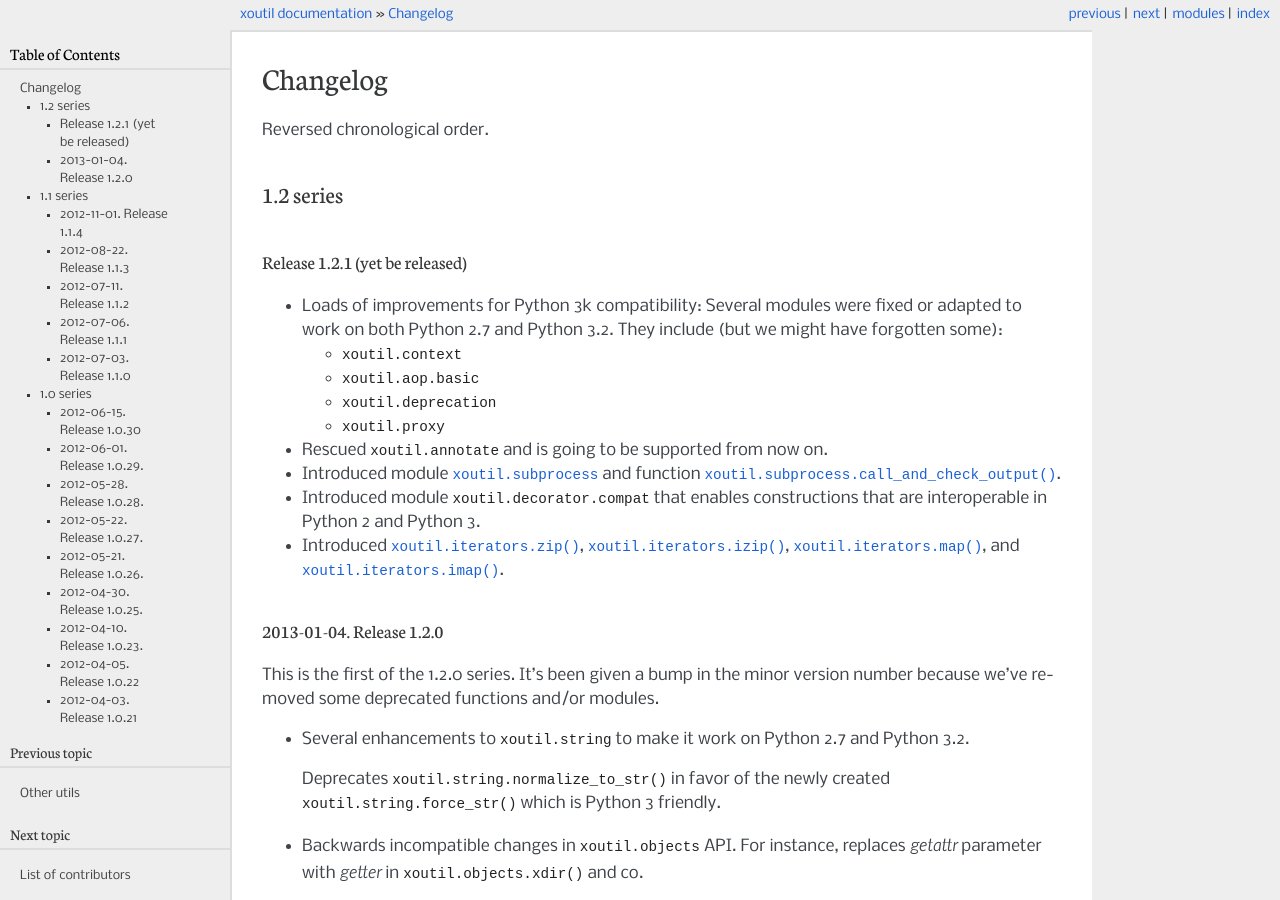
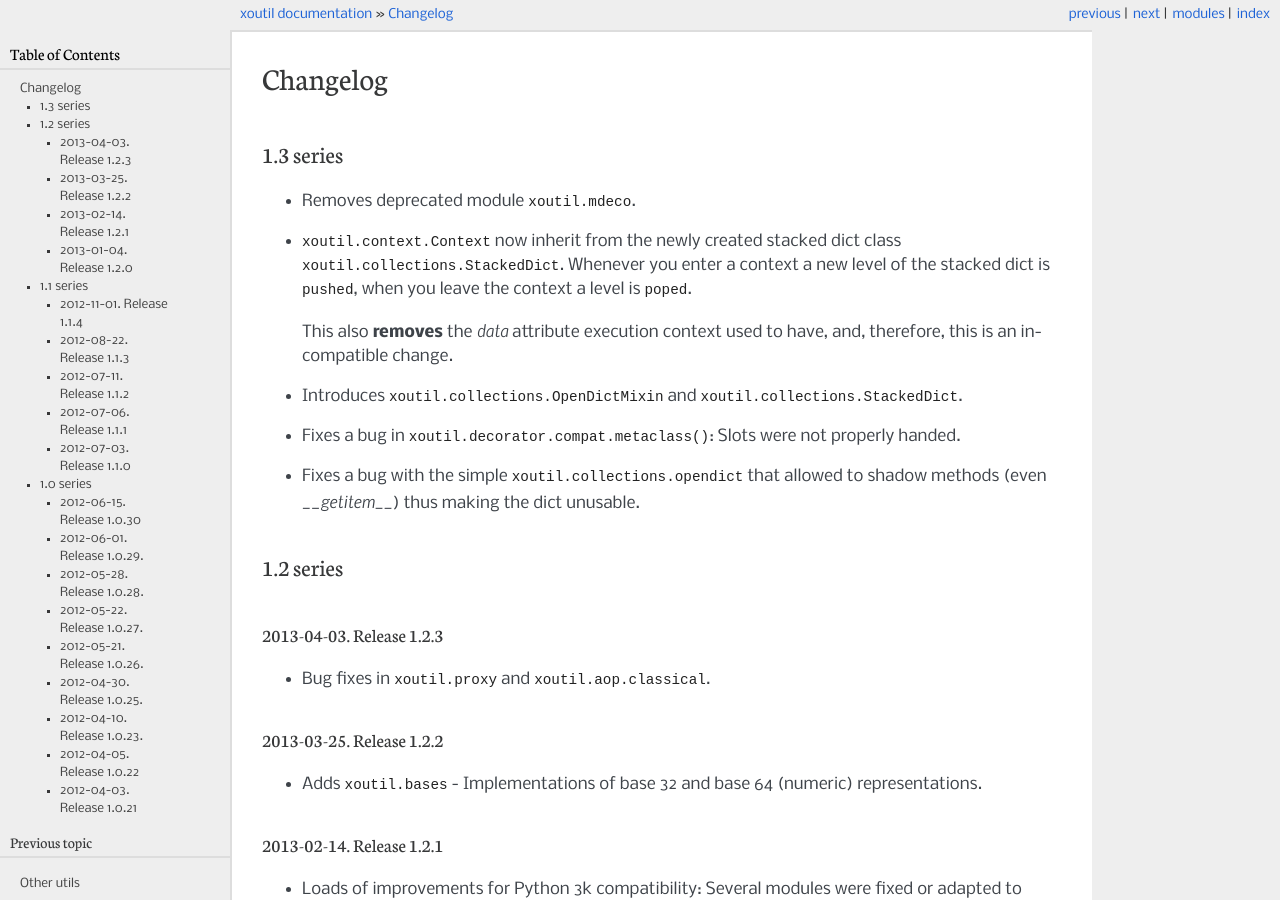
Before and after one commit to merchise/xotl.tools, a Sphinx documentation site: the page built from docs/source/HISTORY.rst, in a window 1280 px wide and 900 px high. Built offline with Sphinx 7.4.7, drawn with Linux system fonts in a browser that asks for light colours; the version number could not be read and is left out.

Commit message:
Jumps to version 1.3.0 and fixes HISTORY

```diff
--- a/docs/source/HISTORY.rst
+++ b/docs/source/HISTORY.rst
@@ -1,13 +1,27 @@
 Changelog
 =========
+1.3 series
+----------
 
-Reversed chronological order.
+.. include:: history/changes-1.3.0.rst
 
 1.2 series
 ----------
 
-Release 1.2.1 (yet be released)
-~~~~~~~~~~~~~~~~~~~~~~~~~~~~~~~
+2013-04-03. Release 1.2.3
+~~~~~~~~~~~~~~~~~~~~~~~~~
+
+.. include:: history/changes-1.2.3.rst
+
+
+2013-03-25. Release 1.2.2
+~~~~~~~~~~~~~~~~~~~~~~~~~
+
+.. include:: history/changes-1.2.2.rst
+
+
+2013-02-14. Release 1.2.1
+~~~~~~~~~~~~~~~~~~~~~~~~~
 
 .. include:: history/changes-1.2.1.rst
 
--- /dev/null
+++ b/docs/source/history/changes-1.3.0.rst
@@ -0,0 +1,19 @@
+- Removes deprecated module :mod:`!xoutil.mdeco`.
+
+- :class:`xoutil.context.Context` now inherit from the newly created stacked
+  dict class :class:`xoutil.collections.StackedDict`. Whenever you enter a
+  context a new level of the stacked dict is :meth:`pushed
+  <xoutil.collections.StackedDict.push>`, when you leave the context a level is
+  :meth:`poped <xoutil.collections.StackedDict.pop>`.
+
+  This also **removes** the `data` attribute execution context used to have,
+  and, therefore, this is an incompatible change.
+
+- Introduces :class:`xoutil.collections.OpenDictMixin` and
+  :class:`xoutil.collections.StackedDict`.
+
+- Fixes a bug in :func:`xoutil.decorator.compat.metaclass`: Slots were not
+  properly handed.
+
+- Fixes a bug with the simple :class:`xoutil.collections.opendict` that allowed
+  to shadow methods (even `__getitem__`) thus making the dict unusable.
--- a/docs/source/index.rst
+++ b/docs/source/index.rst
@@ -13,7 +13,7 @@ Welcome to xoutil's documentation!
 What's new in this version
 --------------------------
 
-.. include:: history/changes-1.2.4.rst
+.. include:: history/changes-1.3.0.rst
 
 Contents:
 ---------
```
Also changed, not shown: docs/source/history/changes-1.2.4.rst (deleted, +0 -9 lines), 1 other file.
